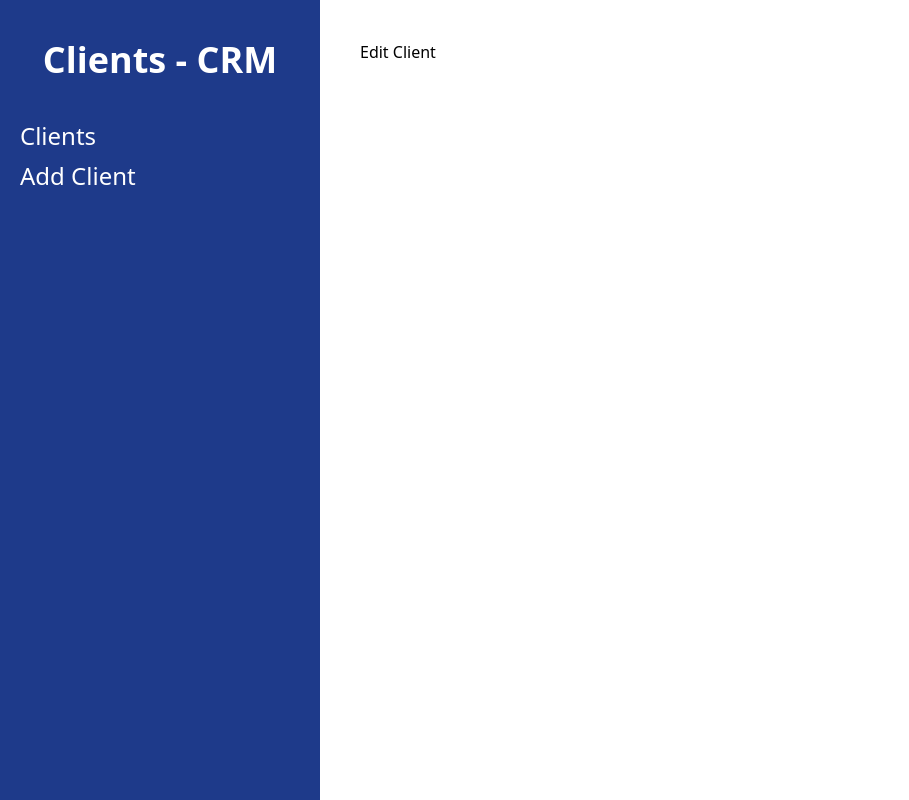
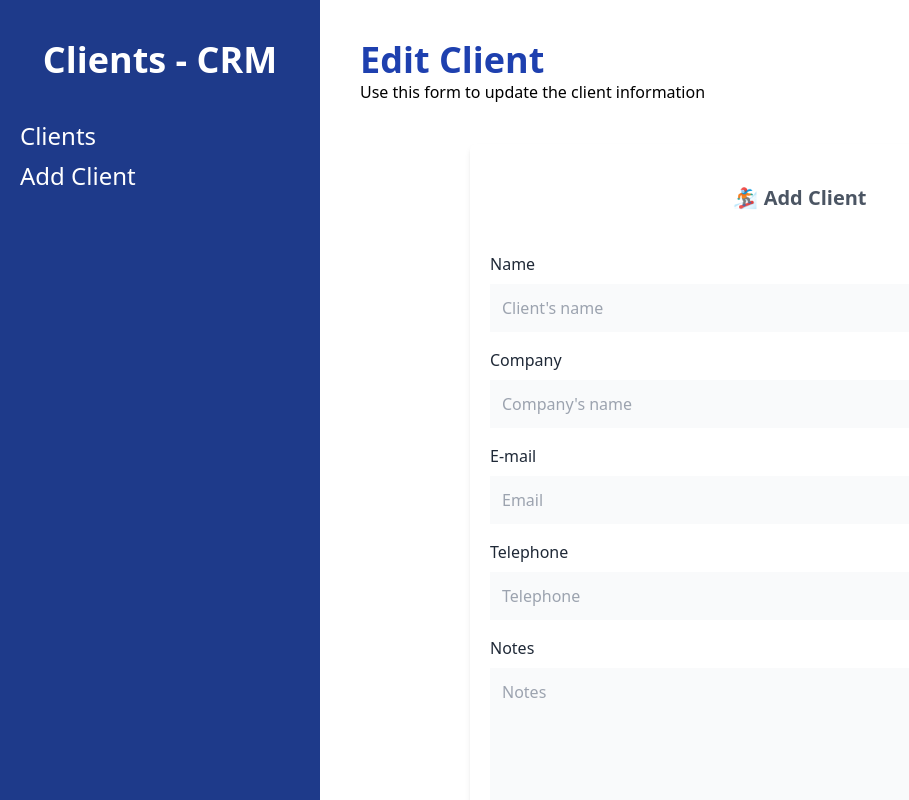
Before and after one commit to feeldiac/client-crm, a React (Vite) app: page /clients/edit/1 in a window 1280 px wide. Shown: the whole page, without its empty margins (0-909 px from the left). Built offline with nearby package versions, Linux system fonts and the light colour scheme; no server answers.

Commit message:
Reuse form component. Add default props and spinner in form

```diff
--- a/src/components/Client.jsx
+++ b/src/components/Client.jsx
@@ -24,7 +24,8 @@ const Client = ({ client }) => {
                 <button
                     className='bg-blue-600 hover:bg-blue-700 block w-full text-white p-2
                     font-bold text-xs mt-3'
-                    type='button'>
+                    type='button'
+                    onClick={() => navigate(`/clients/edit/${id}`)}>
                     Edit
                 </button>
                 <button
--- a/src/components/FormComponent.jsx
+++ b/src/components/FormComponent.jsx
@@ -1,10 +1,10 @@
-import React from 'react'
 import { useNavigate } from 'react-router-dom'
 import { Formik, Form, Field, ErrorMessage } from 'formik'
 import * as Yup from 'yup'
 import Error from './Error'
+import Spinner from './Spinner'
 
-const FormComponent = () => {
+const FormComponent = ({ client, loading }) => {
 
     const navigate = useNavigate()
 
@@ -47,21 +47,23 @@ const FormComponent = () => {
     }
 
     return (
+        loading ? <Spinner /> : (
+
             <div className='bg-white mt-10 px-5 py-10 rounded-md
             shadow-md md:w-3/4 mx-auto'>
                 <h1 className='text-gray-600 font-bold text-xl text-center'>
-                🏂 Add Client
+                    {client?.name ? '✍ Edit Client' : '🏂 Add Client'}
                 </h1>
 
                 <Formik
                     initialValues={{
-                    name: '',
-                    company: '',
-                    email: '',
-                    telephone: '',
-                    notes: '',
+                        name: client?.name ?? "",
+                        company: client?.company ?? "",
+                        email: client?.email ?? "",
+                        telephone: client?.telephone ?? "",
+                        notes: client?.notes ?? "",
                     }}
-
+                    enableReinitialize={true}
                     onSubmit={async (values, { resetForm }) => {
                         await handleSubmit(values)
 
@@ -173,7 +175,7 @@ const FormComponent = () => {
 
                                 <input
                                     type="submit"
-                                value="Add Client"
+                                    value={client?.name ? '✍ Edit Client' : '🏂 Add Client'}
                                     className='mt-5 w-full bg-blue-800 p-3 text-white
                                 font-bold text-lg'
                                 />
@@ -183,6 +185,12 @@ const FormComponent = () => {
                 </Formik>
             </div>
         )
+    )
+}
+
+Form.defaultProps = {
+    client: {},
+    loading: false
 }
 
 export default FormComponent
--- a/src/pages/AddClient.jsx
+++ b/src/pages/AddClient.jsx
@@ -1,4 +1,3 @@
-import React from 'react'
 import Form from '../components/FormComponent'
 
 const AddClient = () => {
--- a/src/pages/EditClient.jsx
+++ b/src/pages/EditClient.jsx
@@ -1,8 +1,42 @@
-import React from 'react'
+import { useEffect, useState } from 'react'
+import { useParams } from 'react-router-dom'
+import Form from '../components/FormComponent'
+
 
 const EditClient = () => {
+
+    const [client, setClient] = useState({})
+    const [loading, setLoading] = useState(true)
+
+    const { id } = useParams()
+
+    useEffect(() => {
+        const getClientAPI = async () => {
+            try {
+                const url = `http://localhost:4000/clients/${id}`
+                const response = await fetch(url)
+                const result = await response.json()
+
+                setClient(result);
+            } catch (error) {
+                console.log(error);
+            }
+
+            // setTimeout(() => {
+            setLoading(false)
+            // }, 3000)
+        }
+        getClientAPI()
+
+    }, [])
+
     return (
-        <div>Edit Client</div>
+        <>
+            <h1 className='font-black text-4xl text-blue-800'>Edit Client</h1>
+            <p>Use this form to update the client information</p>
+
+            <Form client={client} loading={loading} />
+        </>
     )
 }
 
```
Lines whose indentation alone changed are shown as unchanged.
